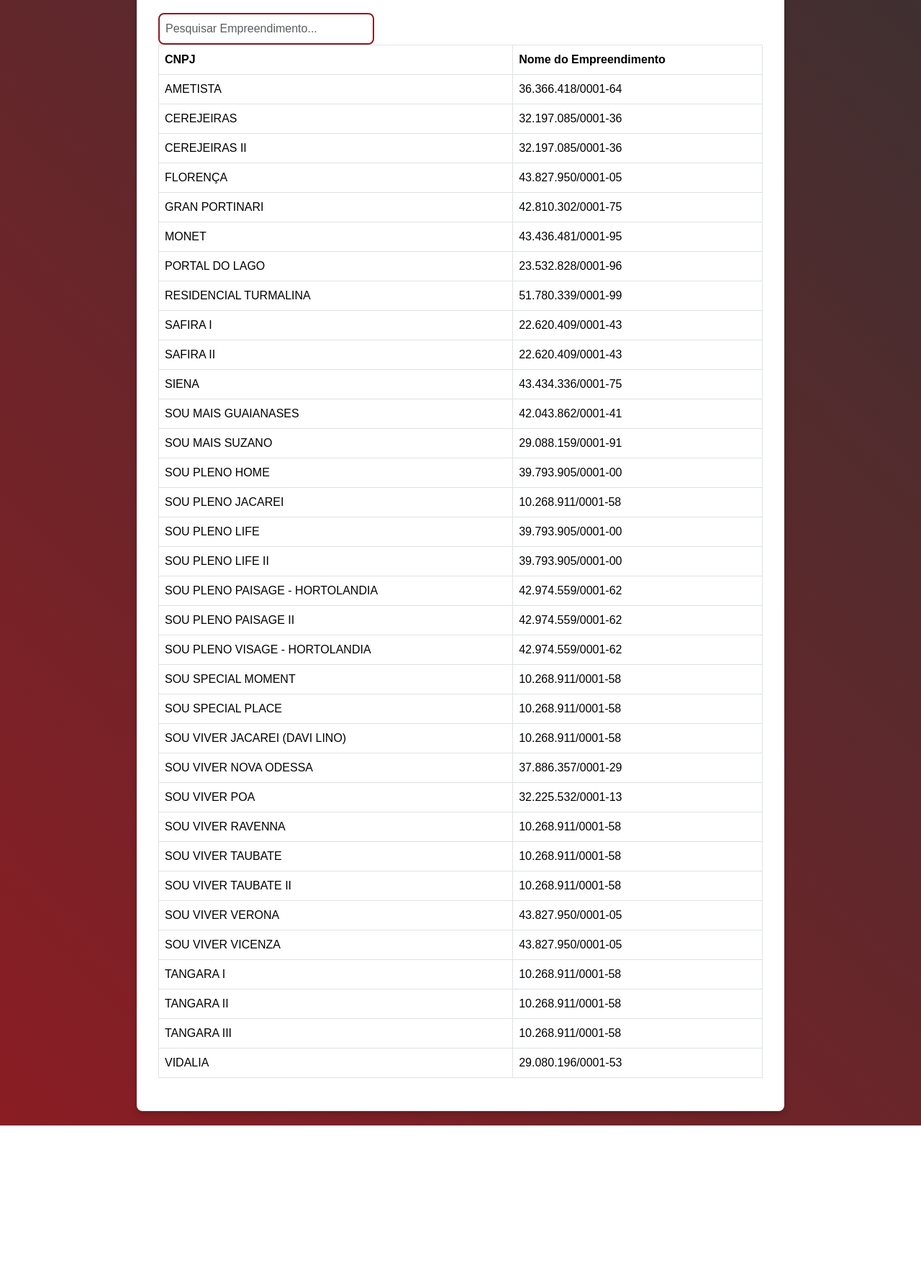
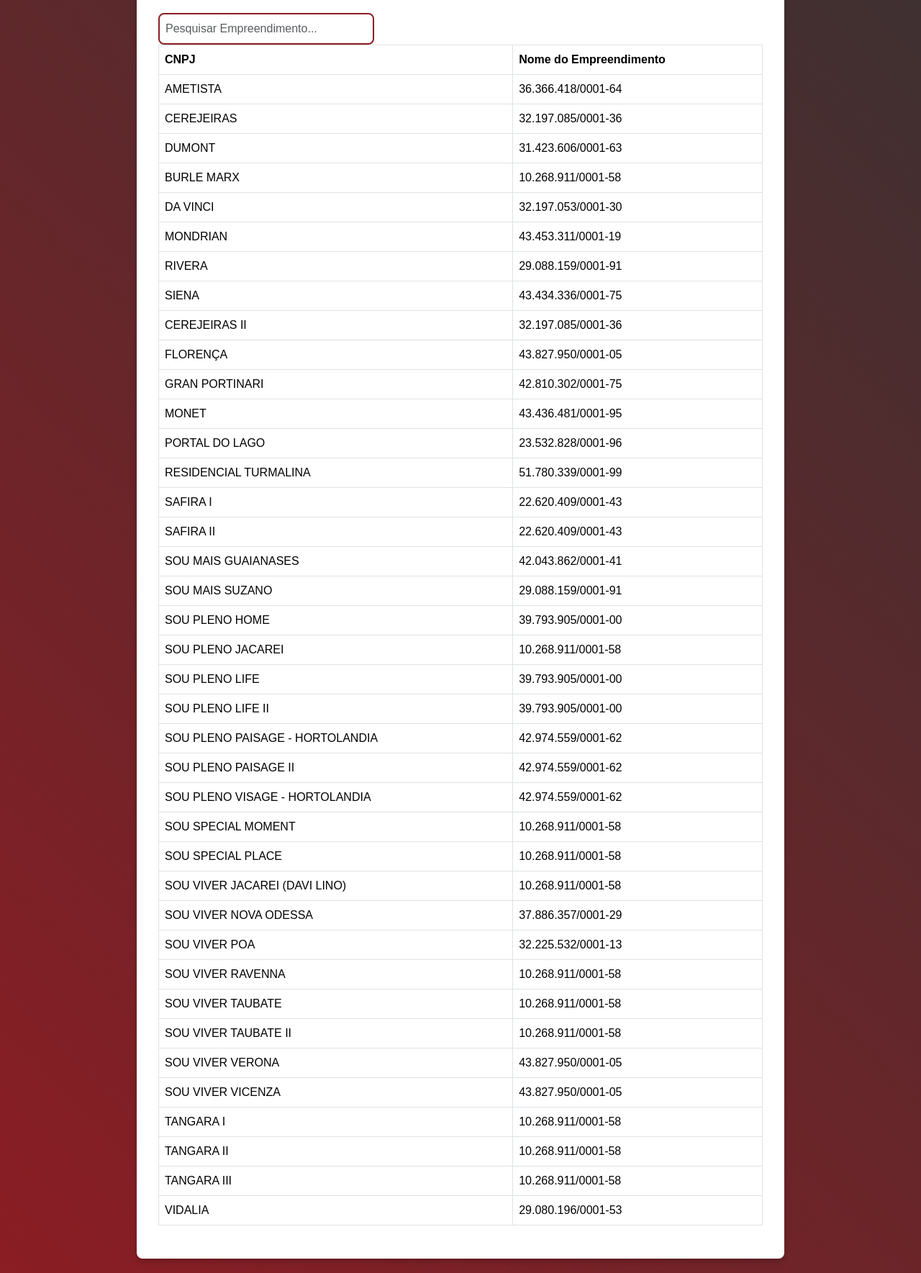
Before and after one commit to bWS7/site_sousa, a Flask app: page /info in a window 1280 px wide. Shown: the part 473-2242 px from the top of the page at 72% size. Before the commit the page ends 2037 px from the top, so only its background shows below. Run offline with Flask 3, Linux system fonts and the light colour scheme; the visitor is signed in with stand-in values (Sample User, id 1); parts of the project's set-up code (start-up, migrations or seed data) failed here and were passed over.

Commit message:
att empreendimentos

```diff
--- a/templates/info.html
+++ b/templates/info.html
@@ -286,6 +286,30 @@
                         <td>32.197.085/0001-36</td>
                     </tr>
                     <tr>
+                        <td>DUMONT</td>
+                        <td>31.423.606/0001-63</td>
+                    </tr>
+                    <tr>
+                        <td>BURLE MARX</td>
+                        <td>10.268.911/0001-58</td>
+                    </tr>
+                    <tr>
+                        <td>DA VINCI</td>
+                        <td>32.197.053/0001-30</td>
+                    </tr>
+                    <tr>
+                        <td>MONDRIAN</td>
+                        <td>43.453.311/0001-19</td>
+                    </tr>
+                    <tr>
+                        <td>RIVERA</td>
+                        <td>29.088.159/0001-91</td>
+                    </tr>
+                    <tr>
+                        <td>SIENA</td>
+                        <td>43.434.336/0001-75</td>
+                    </tr>
+                    <tr>
                         <td>CEREJEIRAS II</td>
                         <td>32.197.085/0001-36</td>
                     </tr>
@@ -316,10 +340,6 @@
                     <tr>
                         <td>SAFIRA II</td>
                         <td>22.620.409/0001-43</td>
-                    </tr>
-                    <tr>
-                        <td>SIENA</td>
-                        <td>43.434.336/0001-75</td>
                     </tr>
                     <tr>
                         <td>SOU MAIS GUAIANASES</td>
```
Also changed, not shown: templates/cadastrar_usuario.html (+7 -1 lines), templates/edit_user.html (+7 -1 lines), templates/forms.html (+7 -1 lines).
